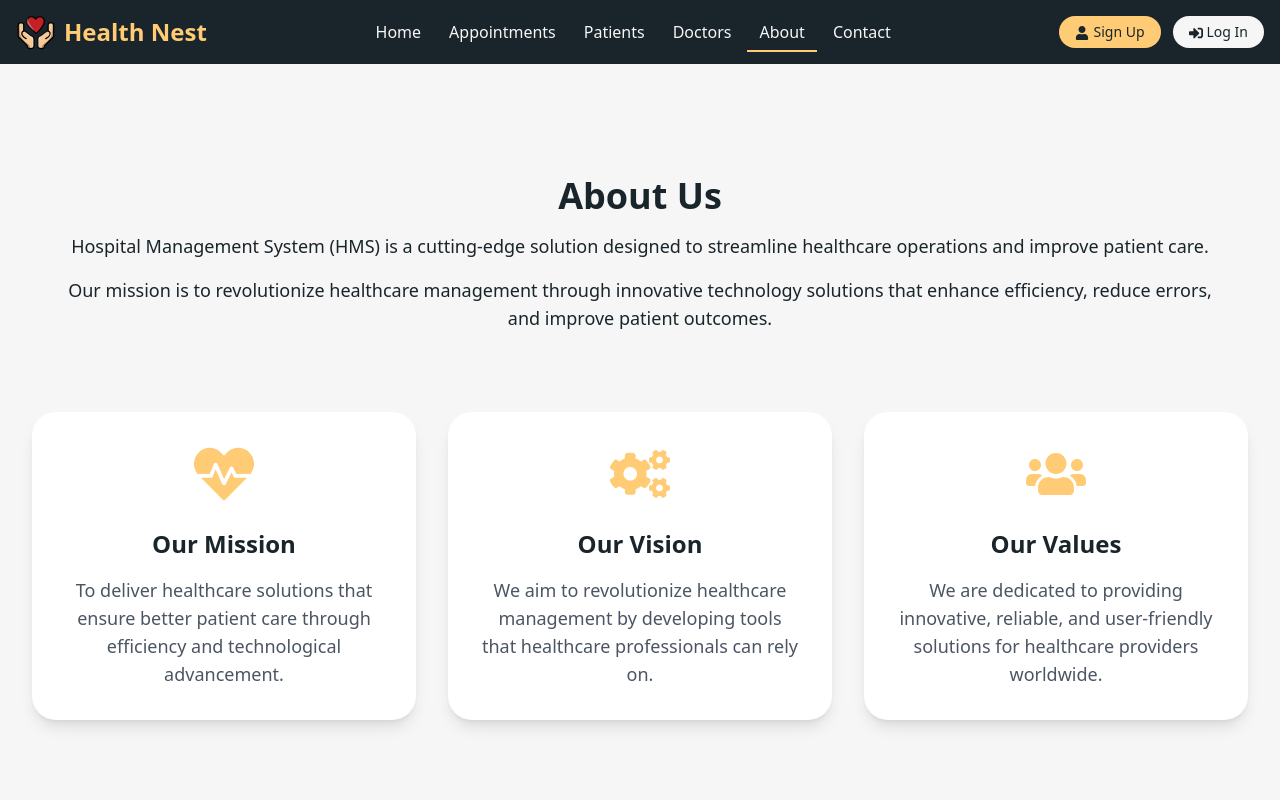
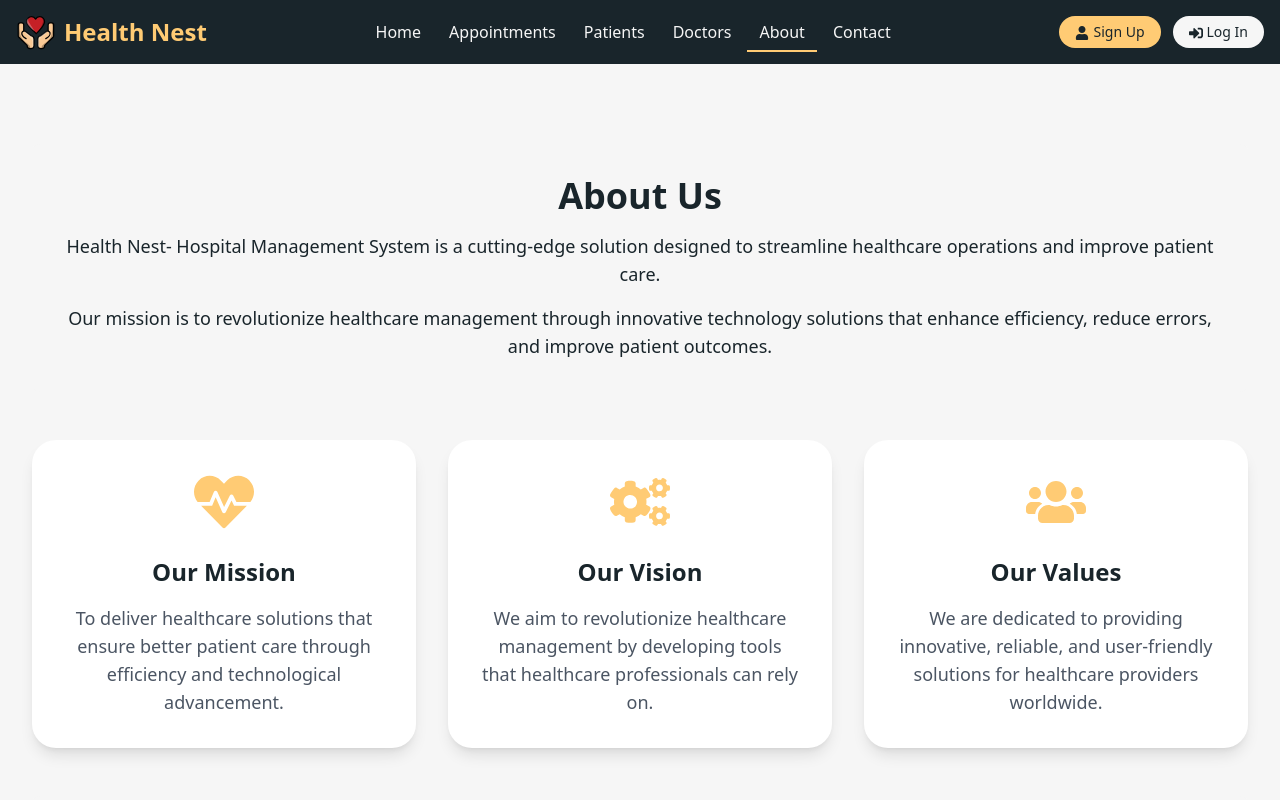
Before and after one commit to yazdanhaider/Hospital-Management, a React (Vite) app in the folder Frontend/: page /about-us in a window 1280 px wide. Shown: the top 800 px of the page. Built offline with nearby package versions, Linux system fonts and the light colour scheme.

Commit message:
Fix about page

```diff
--- a/Frontend/src/pages/AboutUs.jsx
+++ b/Frontend/src/pages/AboutUs.jsx
@@ -28,7 +28,7 @@ const AboutUs = () => {
       <div className="bg-light p-8 rounded-lg mb-12 text-center">
         <h1 className="text-4xl font-bold text-primary mb-4">About Us</h1>
         <p className="text-lg text-secondary mb-4">
-          Hospital Management System (HMS) is a cutting-edge solution designed to streamline healthcare operations and improve patient care.
+          Health Nest- Hospital Management System is a cutting-edge solution designed to streamline healthcare operations and improve patient care.
         </p>
         <p className="text-lg text-secondary">
           Our mission is to revolutionize healthcare management through innovative technology solutions that enhance efficiency, reduce errors, and improve patient outcomes.
```
